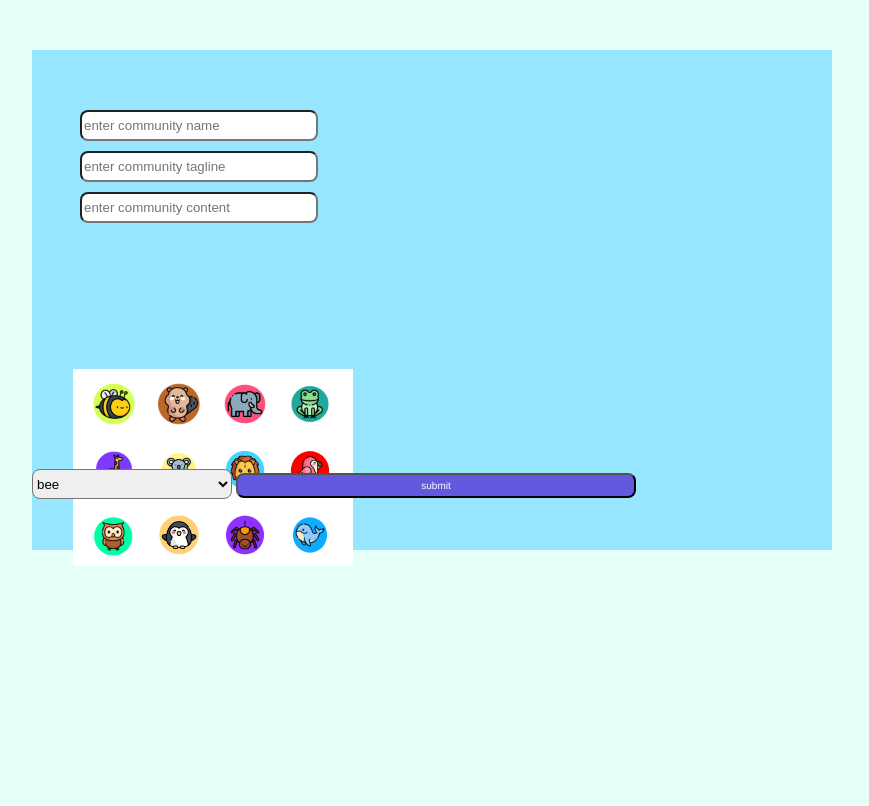
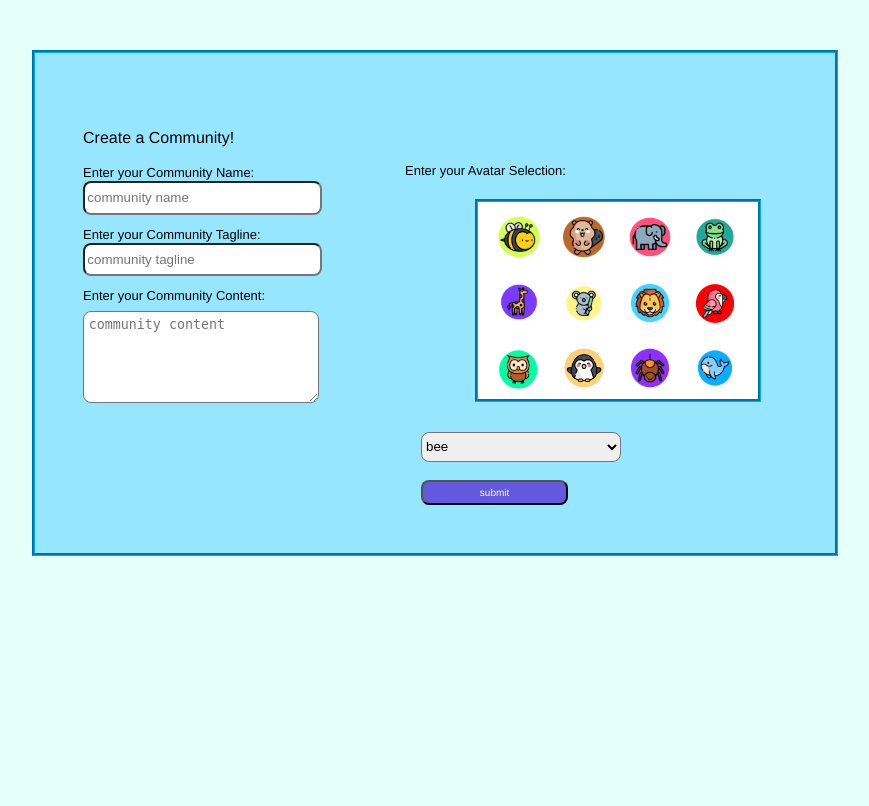
Before and after one commit to PFSDevTeam/kaffeeklatsch, a Flask app: page /communityCreation in a window 1280 px wide. Shown: the part 123-929 px from the top of the page, without its empty margins (106-975 px from the left). Run offline with Flask 2, Linux system fonts and the light colour scheme; a user stored in the database is signed in; data comes from the database, SQL or seed files in the repository; both versions use the stored data as it was after the commit; some libraries are stand-ins or nearby versions.

Commit message:
css changes to comm creation page

```diff
--- a/kaffeeklatsch/forms/CommunityInfoForm.py
+++ b/kaffeeklatsch/forms/CommunityInfoForm.py
@@ -1,17 +1,17 @@
 #File: CommunityInfoForm.py
 from flask_wtf import FlaskForm
-from wtforms import StringField, SubmitField, SelectField
+from wtforms import StringField, SubmitField, SelectField, TextAreaField
 from wtforms.validators import DataRequired, Length
 
 
 class CommunityInfoForm(FlaskForm):
-    communityname = StringField('communityname',
+    communityname = StringField('Enter your Community Name:',
                             validators =[DataRequired(),
-                            Length(min=1, max=25)], render_kw={"placeholder": "enter community name"})
-    communitytagline = StringField('communitytagline',
-                            validators =[Length(min=1, max=50)], render_kw={"placeholder": "enter community tagline"})
-    communitycontent = StringField('communitycontent', validators =[Length(min=1, max=50)], render_kw={"placeholder": "enter community content"})
-    communityavatar = SelectField('avatarChoice', choices=[('bee_avatar.png', 'bee'), ('beaver_avatar.png', 'beaver'),
+                            Length(min=1, max=25)], render_kw={"placeholder": "community name"})
+    communitytagline = StringField('Enter your Community Tagline:',
+                            validators =[Length(min=1, max=100, message='Your content cannot be longer than 100 characters!') ], render_kw={"placeholder": "community tagline"})
+    communitycontent = TextAreaField('Enter your Community Content:', validators =[Length(min=1, max=500, message='Your content cannot be longer than 500 characters!')], render_kw={"placeholder": "community content"})
+    communityavatar = SelectField('Enter your Avatar Selection:', choices=[('bee_avatar.png', 'bee'), ('beaver_avatar.png', 'beaver'),
                                     ('elephant_avatar.png', 'elephant'), ('frog_avatar.png', 'frog'),
                                     ('giraffe_avatar.png', 'giraffe'), ('koala_avatar.png', 'koala'),
                                     ('lion_avatar.png', 'lion'), ('macaw_avatar.png', 'macaw'),
--- a/kaffeeklatsch/models/models.py
+++ b/kaffeeklatsch/models/models.py
@@ -30,7 +30,7 @@ class User(db.Model, UserMixin):
         return f"User Profile: ('{self.username}')"
 
 class Community(db.Model):
-    community_id = db.Column(db.Integer, nullable=False, primary_key=True)
+    community_id = db.Column(db.Integer, nullable=False, primary_key=True, unique=True)
     community_name = db.Column(db.Text, nullable=False)
     community_tagline = db.Column(db.Text, nullable=True)
     community_content = db.Column(db.Text, nullable=True)
--- a/kaffeeklatsch/routes.py
+++ b/kaffeeklatsch/routes.py
@@ -276,6 +276,32 @@ def profileSettingsPage():
     changeTaglineForm=changeTaglineForm,
     changeContentForm=changeContentForm)
 
+# #community page routing
+# @app.route('/communityPage/<comm>', methods=['GET', 'POST'])
+# def communityPage(comm):
+#   if request.method == 'POST':
+#     return redirect(url_for('feed'))
+#   sortPostForm = SortPostForm()
+#   replyForm = ReplyForm()
+#   makePostForm = MakePostForm()
+#   upVoteForm = UpVoteForm()
+#   upVoteHandler = UpVoteHandler()
+#   downVoteForm = DownVoteForm()
+#   downVoteHandler = DownVoteHandler()
+#   comm = request.args.get('comm')
+#   communityInfo = Community.query.filter_by(community_name=comm).first()
+#   posts = Post.query.all()
+#   print(posts)
+
+#   return render_template('community_page.html',
+#   makePostForm=makePostForm,
+#   sortPostForm=sortPostForm,
+#   replyForm=replyForm,
+#   posts=posts,
+#   communityInfo=communityInfo,
+#   upVoteForm=upVoteForm,
+#   downVoteForm=downVoteForm)
+
 #community page routing
 @app.route('/communityPage', methods=['GET', 'POST'])
 def communityPage():
@@ -288,7 +314,7 @@ def communityPage():
   upVoteHandler = UpVoteHandler()
   downVoteForm = DownVoteForm()
   downVoteHandler = DownVoteHandler()
-  communityInfo = Community.query.filter_by(community_id = 2).first()
+  communityInfo = Community.query.filter_by(community_name=2).first()
   posts = Post.query.all()
   print(posts)
 
--- a/kaffeeklatsch/static/css/community-creation.css
+++ b/kaffeeklatsch/static/css/community-creation.css
@@ -5,13 +5,15 @@
 
 .community-creation-wrapper{
     background-color: #96E6FF;
+    border-style: groove;
+    border-color: #00aaff;
     display: inline-block;
     height: 500px;
     width: 800px;
     margin-bottom: 10px;
 }
 
-.community-creation-wrapper .user-info-pane{
+.community-creation-wrapper .comm-info-pane{
     width: 50%;
     height: 80%;
     display: inline-flex;
@@ -19,7 +21,7 @@
 }
 
 /*user details update*/
-.community-creation-wrapper .user-details-pane{
+.community-creation-wrapper .comm-details-pane{
     display: grid;
     margin-left: 6%;
     margin-top: 13%;
@@ -27,19 +29,35 @@
     padding: 2%;
 }
 
+.community-creation-wrapper .placeholder-detail{
+    padding: 1%;
+}
+
+.community-creation-wrapper .content-entry{
+    height: 80px;
+    width: 225px;
+    margin-top: 3%;
+    border-radius: 8px;
+    padding: 2%;
+    overflow-wrap: break-word;
+    word-wrap: break-word;
+    word-wrap: soft;
+}
+
 /*left side, avatar image */
 .community-creation-wrapper .avatar-bubble-pane {
-    margin-top: 15%;
-    margin-left: 2%;
+    margin-top: 27%;
+    margin-left: 20%;
     height: 100px;
-    width: 100px;
+    width: 50%;
 }
 
 /*change avatar selection pane*/
 .community-creation-wrapper .avatar-change-pane{
-    margin-left: 25%;
-    margin-bottom: 5%;
-    margin-top: 50%;
+    border-style: groove;
+    border-color: #00aaff;
+    margin-left: 35%;
+    margin-top: 10%;
     width: 280px;
     background-color: white;
 }
@@ -52,18 +70,23 @@
     margin-bottom: 2%;
 }
 
-/* .community-creation-wrapper .save-changes-button{
-    margin-left: 5%;
-} */
+.community-creation-wrapper .save-avatar{
+    margin-top: 15%;
+    margin-left: 8%;
+}
+
 .community-creation-wrapper .save-button{
-    width: 50%;
+    width: 80%;
+    margin-top: 10%;
     font-size: 10px;
 }
 
-/* .community-creation-wrapper .new-content{
-    height: 100px;
-} */
+.community-label{
+    font-family: "Helvetica Neue", "Arial", sans-serif;
+    font-size: medium;
+}
 
-/* .community-creation-wrapper .save-avatar{
-    margin-left: 25%;
-} */
+.community-entry-label{
+    font-family: "Helvetica Neue", "Arial", sans-serif;
+    font-size: small;
+}
--- a/kaffeeklatsch/static/css/profile-settings.css
+++ b/kaffeeklatsch/static/css/profile-settings.css
@@ -6,6 +6,8 @@
 
 .profile-settings-wrapper{
     background-color: #96E6FF;
+    border-style: groove;
+    border-color: #00aaff;
     display: inline-block;
     height: 500px;
     width: 800px;
@@ -43,6 +45,8 @@
 
 /*change avatar selection pane*/
 .profile-settings-wrapper .avatar-change-pane{
+    border-style: groove;
+    border-color: #00aaff;
     margin-left: 25%;
     margin-bottom: 5%;
     margin-top: 50%;
--- a/kaffeeklatsch/templates/community_creation_content.html
+++ b/kaffeeklatsch/templates/community_creation_content.html
@@ -10,10 +10,12 @@
     <div class="community-creation-wrapper">
         <form action="" method="POST">
             {{ communityInfoForm.hidden_tag() }}
-            <div class="user-info-pane">
-                <div class="user-details-pane">
+            <div class="comm-info-pane">
+                <div class="comm-details-pane">
+                    <p class="community-label">Create a Community!</p>
                     <!--enter the community name-->
                     <div>
+                        {{ communityInfoForm.communityname.label(class="form-control-label community-entry-label") }}
                         {% if communityInfoForm.communityname.errors %}
                         {{ communityInfoForm.communityname(class="form-control form-control-lg is-invalid") }}
                         <div class="invalid-feedback">
@@ -21,11 +23,12 @@
                             {% for error in communityInfoForm.communityname.errors %}
                             <span>{{ error }}</span> {% endfor %}
                         </div>
-                        {% else %} {{ communityInfoForm.communityname(class="form-control form-control-lg") }} {% endif %}
+                        {% else %} {{ communityInfoForm.communityname(class="form-control form-control-lg placeholder-detail") }} {% endif %}
                     </div>
 
                     <!--enter the community tagline-->
                     <div>
+                        {{ communityInfoForm.communitytagline.label(class="form-control-label community-entry-label") }}
                         {% if communityInfoForm.communitytagline.errors %}
                         {{ communityInfoForm.communitytagline(class="form-control form-control-lg is-invalid") }}
                         <div class="invalid-feedback">
@@ -33,11 +36,12 @@
                             {% for error in communityInfoForm.communitytagline.errors %}
                             <span>{{ error }}</span> {% endfor %}
                         </div>
-                        {% else %} {{ communityInfoForm.communitytagline(class="form-control form-control-lg") }} {% endif %}
+                        {% else %} {{ communityInfoForm.communitytagline(class="form-control form-control-lg placeholder-detail") }} {% endif %}
                     </div>
 
                     <!--enter the community content-->
                     <div>
+                        {{ communityInfoForm.communitycontent.label(class="form-control-label community-entry-label") }}
                         {% if communityInfoForm.communitycontent.errors %}
                         {{ communityInfoForm.communitycontent(class="form-control form-control-lg is-invalid") }}
                         <div class="invalid-feedback">
@@ -45,12 +49,12 @@
                             {% for error in communityInfoForm.communitycontent.errors %}
                             <span>{{ error }}</span> {% endfor %}
                         </div>
-                        {% else %} {{ communityInfoForm.communitycontent(class="form-control form-control-lg") }} {% endif %}
-                    </div>
+                        {% else %} {{ communityInfoForm.communitycontent(class="form-control form-control-lg content-entry") }} {% endif %}
                     </div>
                 </div>
                 <!--enter the community avatar-->
                 <div class="avatar-bubble-pane">
+                    {{ communityInfoForm.communityavatar.label(class="form-control-label community-entry-label") }}
                     <div class="avatar-change-pane">
                         <img class="avatar-change-bubble" src="{{ url_for('static', filename='assets/imagefiles/Profile/bee_avatar.png') }}" />
                         <img class="avatar-change-bubble" src="{{ url_for('static', filename='assets/imagefiles/Profile/beaver_avatar.png') }}" />
@@ -65,11 +69,12 @@
                         <img class="avatar-change-bubble" src="{{ url_for('static', filename='assets/imagefiles/Profile/spider_avatar.png') }}" />
                         <img class="avatar-change-bubble" src="{{ url_for('static', filename='assets/imagefiles/Profile/whale_avatar.png') }}" />
                     </div>
-            </div>
                     <div class="save-avatar">
                         {{ communityInfoForm.communityavatar(style="border-radius: 8px;height: 30px;width: 200px;") }}
                         {{ communityInfoForm.submit(class="button-style-a save-button")}}
                     </div>
+                </div>
             </form>
         </div>
+    </div>
 {% endmacro %}
--- a/kaffeeklatsch/templates/community_pain.html
+++ b/kaffeeklatsch/templates/community_pain.html
@@ -2,7 +2,7 @@
 <link rel="stylesheet" href="{{ url_for('static', filename='css/community-pain.css') }}" />
 <div class="community-pain-wrapper">
     <img class="avatar community-image" src="{{ url_for('static', filename='assets/imagefiles/Profile/'+communityInfo.community_image) }}">
-    <a href="/communityPage" class="community-title"><span>{{ communityInfo.community_name}}</span></a>
+    <div class=community-title><a href="/communityPage"><span>{{ communityInfo.community_name}}</span></a></div>
     <span class="community-button">{{ communityPainForm.join(class="button-style-a community-button-settings") }} </span>
 </div>
 {% endmacro %}
--- a/kaffeeklatsch/templates/post.html
+++ b/kaffeeklatsch/templates/post.html
@@ -11,14 +11,16 @@
             <input type="hidden" id="index" name="index" value="{{ postObject.UUID }}">
             {{ downVoteForm.downArrow(class="button-style-b make-button") }}
         </form>
-        <p class="post-tally">{{ postObject.tally }}</p>
+        <div class="post-tally">
+            <p>{{ postObject.tally }}</p>
+        </div>
     </div>
     <!--right panel: post content-->
     <div class="post-panel">
         <div class="post-panel__top-line">
             <span class="owner-name">{{ postObject.posting_user }}</span> | <span class="community-content">{{ postObject.community }}</span>
-            {{ replyForm.join(class="button-style-a post-panel__join-button") }}
         </div>
+        {{ replyForm.join(class="button-style-a post-panel__join-button") }}
         <div class="post-panel__title-line">
             <span class="post-title">{{ postObject.title }}</span>
         </div>
```
Also changed, not shown: kaffeeklatsch/static/css/community-pain.css (+6 -28 lines), kaffeeklatsch/static/css/post.css (+7 -4 lines), kaffeeklatsch/db_files/application_data.db. Lines whose indentation alone changed are shown as unchanged.
